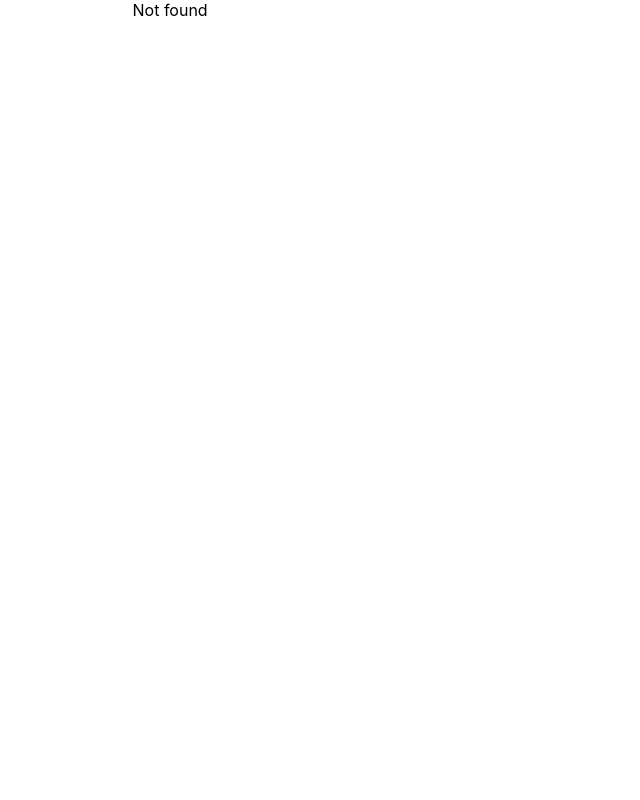
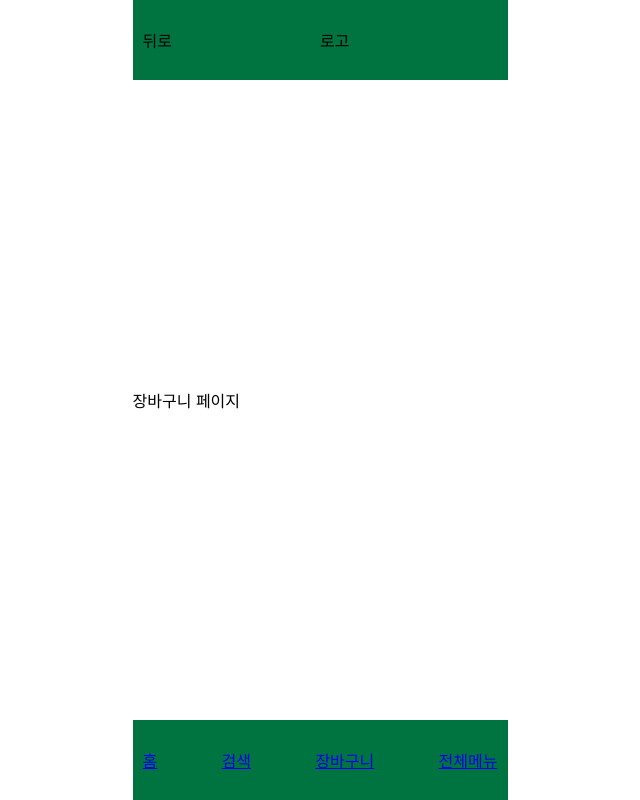
Before and after one commit to sss5793/bmart-10, a React app in the folder frontend/: page /cart in a window 1280 px wide. Shown: the whole page, without its empty margins (320-960 px from the left). Built offline with nearby package versions, Linux system fonts and the light colour scheme.

Commit message:
feat: 프론트엔드 페이지 라우팅
- footer 컴포넌트에 tab navigation 기능 추가
- 화면별 페이지 파일 추가

```diff
--- a/frontend/src/components/layout/footer.tsx
+++ b/frontend/src/components/layout/footer.tsx
@@ -1,5 +1,6 @@
 import React from 'react';
 import styled from 'styled-components';
+import { NavLink } from "react-router-dom";
 
 import { COLOR } from '../../constants';
 
@@ -16,10 +17,10 @@ const Layer = styled.div`
 const Footer = () => {
   return (
     <Layer>
-      <div>홈</div>
-      <div>검색</div>
-      <div>장바구니</div>
-      <div>전체메뉴</div>
+        <NavLink to='/'>홈</NavLink>
+        <NavLink to='/search'>검색</NavLink>
+        <NavLink to='/cart'>장바구니</NavLink>
+        <NavLink to='/menu'>전체메뉴</NavLink>
     </Layer>
   );
 };
--- /dev/null
+++ b/frontend/src/pages/cart.tsx
@@ -0,0 +1,8 @@
+import React from 'react';
+import Layout from '../components/layout';
+
+const Cart = () => {
+    return <Layout>장바구니 페이지</Layout>;
+};
+
+export default Cart;
--- /dev/null
+++ b/frontend/src/pages/login.tsx
@@ -0,0 +1,7 @@
+import React from 'react';
+
+const Login = () => {
+    return <div>로그인 페이지</div>;
+};
+
+export default Login;
--- /dev/null
+++ b/frontend/src/pages/menu.tsx
@@ -0,0 +1,8 @@
+import React from 'react';
+import Layout from '../components/layout';
+
+const Menu = () => {
+    return <Layout>메뉴 페이지</Layout>;
+};
+
+export default Menu;
--- /dev/null
+++ b/frontend/src/pages/register.tsx
@@ -0,0 +1,8 @@
+import React from 'react';
+import Layout from '../components/layout';
+
+const Register = () => {
+    return <div>회원가입 페이지</div>;
+};
+
+export default Register;
```
Also changed, not shown: frontend/src/pages/index.ts (+8 -0 lines), frontend/src/router.tsx (+17 -1 lines).
